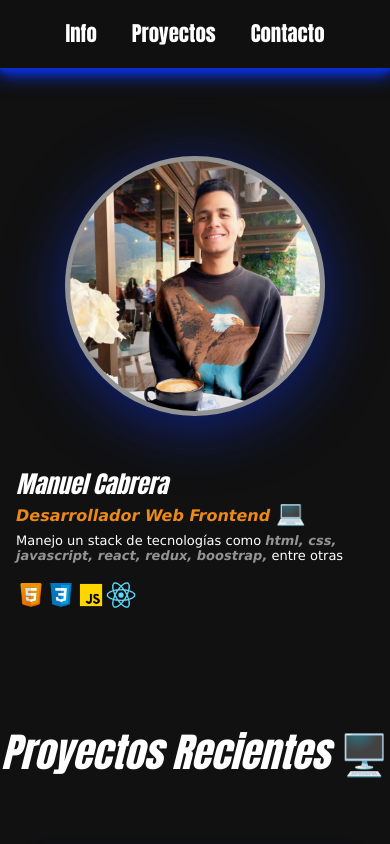
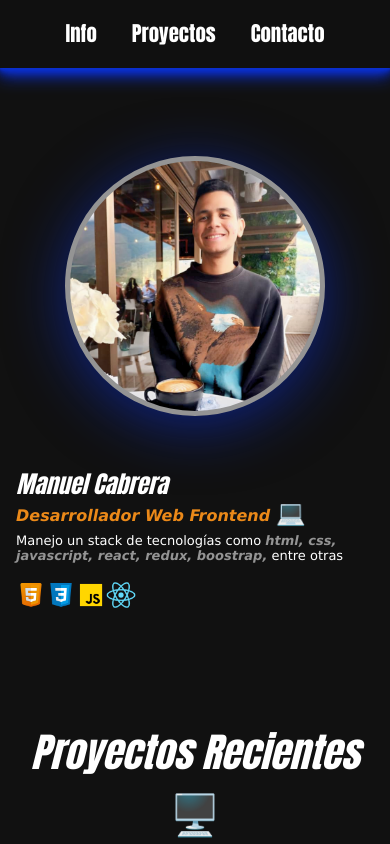
Before and after one commit to ManuelCV1/portfolio-mc, a React (Create React App) app: page / in a window 390 px wide. Shown: the top 844 px of the page. Built offline with nearby package versions, Linux system fonts and the light colour scheme.

Commit message:
responsive-title

```diff
--- a/src/Proyects.module.css
+++ b/src/Proyects.module.css
@@ -102,7 +102,7 @@ h1 span{
 @media (max-width : 550px){
   .tituloPrincipal{
     font-size: 2.5rem;
-    padding:100px 0 0px 0;
+    padding:100px 1rem 0px 1rem;
   }
   .grid{
     grid-template-columns: auto;
```
